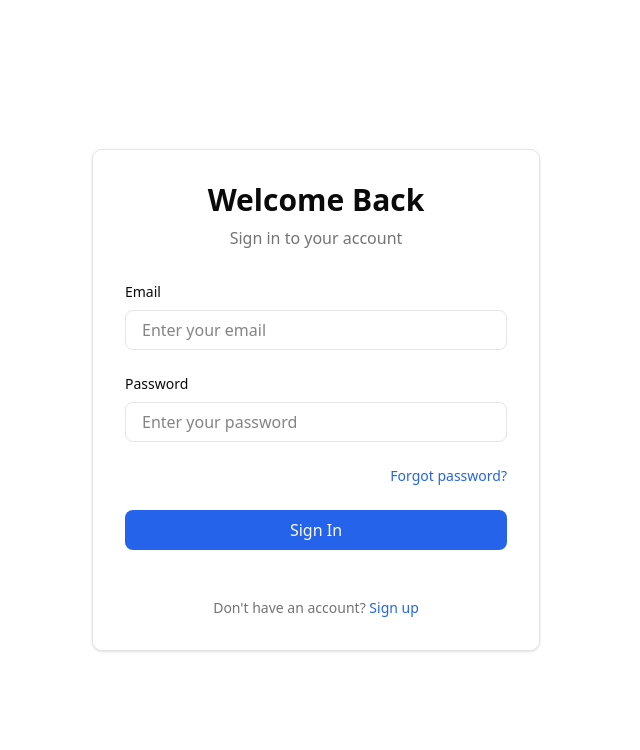
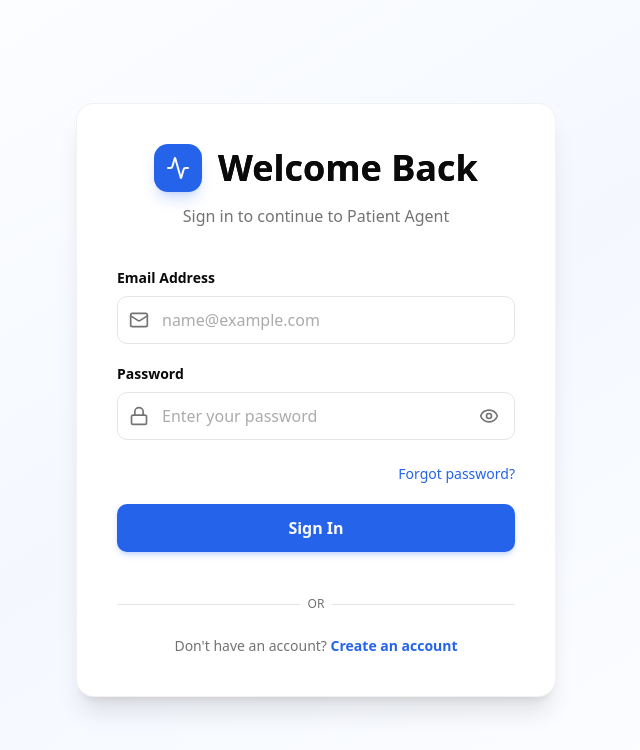
Before and after one commit to zubairkofficial/patient-agent-frontend, a React (Vite) app: page /login in a window 1280 px wide. Shown: the top 750 px of the page, without its empty margins (324-964 px from the left). Built offline with nearby package versions, Linux system fonts and the light colour scheme.

Commit message:
design the ui of login page and added the routes also #6

```diff
--- a/src/pages/login/login.tsx
+++ b/src/pages/login/login.tsx
@@ -1,5 +1,6 @@
 import { useState } from "react"
 import { useNavigate, Link } from "react-router-dom"
+import { Mail, Lock, Activity, Eye, EyeOff } from "lucide-react"
 import { cn } from "@/lib/utils"
 
 const Login = () => {
@@ -13,6 +14,7 @@ const Login = () => {
     password: ""
   })
   const [isSubmitting, setIsSubmitting] = useState(false)
+  const [showPassword, setShowPassword] = useState(false)
 
   const validateEmail = (email: string): boolean => {
     const emailRegex = /^[^\s@]+@[^\s@]+\.[^\s@]+$/
@@ -96,23 +98,38 @@ const Login = () => {
   }
 
   return (
-    <div className="flex items-center justify-center min-h-screen w-screen bg-background">
-      <div className="w-full max-w-md mx-auto">
-        <div className="bg-card border border-border rounded-lg shadow-sm p-8">
-          <div className="mb-8 text-center">
-            <h1 className="text-3xl font-bold text-foreground mb-2">Welcome Back</h1>
-            <p className="text-muted-foreground">Sign in to your account</p>
+    <div className="flex items-center justify-center min-h-screen w-screen bg-gradient-to-br from-background via-primary/5 to-background">
+      <div className="w-full max-w-lg mx-auto px-4">
+        <div className="bg-card border border-border/50 rounded-2xl shadow-xl p-8 md:p-10 backdrop-blur-sm">
+          {/* Logo and Header */}
+          <div className="mb-10">
+            <div className="flex items-center justify-center gap-4 mb-3">
+              <div className="w-12 h-12 bg-primary rounded-xl flex items-center justify-center shadow-lg shadow-primary/20">
+                <Activity className="h-6 w-6 text-primary-foreground" />
+              </div>
+              <h1 className="text-3xl md:text-4xl font-bold text-foreground bg-gradient-to-r from-foreground to-foreground/80 bg-clip-text">
+                Welcome Back
+              </h1>
+            </div>
+            <p className="text-muted-foreground text-base text-center">Sign in to continue to Patient Agent</p>
           </div>
 
-          <form onSubmit={handleSubmit} className="space-y-6">
+          <form onSubmit={handleSubmit} className="space-y-5">
             {/* Email Field */}
-            <div>
+            <div className="space-y-2">
               <label
                 htmlFor="email"
-                className="block text-sm font-medium text-foreground mb-2"
+                className="block text-sm font-semibold text-foreground"
               >
-                Email
+                Email Address
               </label>
+              <div className="relative">
+                <div className="absolute left-3 top-1/2 -translate-y-1/2">
+                  <Mail className={cn(
+                    "h-5 w-5 transition-colors duration-200",
+                    errors.email ? "text-destructive" : "text-muted-foreground"
+                  )} />
+                </div>
                 <input
                   type="email"
                   id="email"
@@ -121,55 +138,82 @@ const Login = () => {
                   onChange={handleChange}
                   onBlur={handleBlur}
                   className={cn(
-                  "w-full h-10 px-4 rounded-md border bg-background text-foreground",
-                  "focus:outline-none focus:ring-2 focus:ring-primary focus:ring-offset-2",
-                  "transition-all duration-200",
+                    "w-full h-12 pl-11 pr-4 rounded-lg border bg-background text-foreground",
+                    "focus:outline-none focus:ring-2 focus:ring-primary/50 focus:border-primary",
+                    "transition-all duration-200 placeholder:text-muted-foreground/60",
                     errors.email
-                    ? "border-destructive focus:ring-destructive"
-                    : "border-input"
+                      ? "border-destructive focus:ring-destructive/50 focus:border-destructive"
+                      : "border-input hover:border-primary/30"
                   )}
-                placeholder="Enter your email"
+                  placeholder="name@example.com"
                 />
+              </div>
               {errors.email && (
-                <p className="mt-1 text-sm text-destructive">{errors.email}</p>
+                <p className="text-sm text-destructive flex items-center gap-1 mt-1">
+                  <span className="text-xs">•</span>
+                  {errors.email}
+                </p>
               )}
             </div>
 
             {/* Password Field */}
-            <div>
+            <div className="space-y-2">
               <label
                 htmlFor="password"
-                className="block text-sm font-medium text-foreground mb-2"
+                className="block text-sm font-semibold text-foreground"
               >
                 Password
               </label>
+              <div className="relative">
+                <div className="absolute left-3 top-1/2 -translate-y-1/2">
+                  <Lock className={cn(
+                    "h-5 w-5 transition-colors duration-200",
+                    errors.password ? "text-destructive" : "text-muted-foreground"
+                  )} />
+                </div>
                 <input
-                type="password"
+                  type={showPassword ? "text" : "password"}
                   id="password"
                   name="password"
                   value={formData.password}
                   onChange={handleChange}
                   onBlur={handleBlur}
                   className={cn(
-                  "w-full h-10 px-4 rounded-md border bg-background text-foreground",
-                  "focus:outline-none focus:ring-2 focus:ring-primary focus:ring-offset-2",
-                  "transition-all duration-200",
+                    "w-full h-12 pl-11 pr-12 rounded-lg border bg-background text-foreground",
+                    "focus:outline-none focus:ring-2 focus:ring-primary/50 focus:border-primary",
+                    "transition-all duration-200 placeholder:text-muted-foreground/60",
                     errors.password
-                    ? "border-destructive focus:ring-destructive"
-                    : "border-input"
+                      ? "border-destructive focus:ring-destructive/50 focus:border-destructive"
+                      : "border-input hover:border-primary/30"
                   )}
                   placeholder="Enter your password"
                 />
+                <button
+                  type="button"
+                  onClick={() => setShowPassword(!showPassword)}
+                  className="absolute right-3 top-1/2 -translate-y-1/2 text-muted-foreground hover:text-foreground transition-colors duration-200 p-1"
+                  tabIndex={-1}
+                >
+                  {showPassword ? (
+                    <EyeOff className="h-5 w-5" />
+                  ) : (
+                    <Eye className="h-5 w-5" />
+                  )}
+                </button>
+              </div>
               {errors.password && (
-                <p className="mt-1 text-sm text-destructive">{errors.password}</p>
+                <p className="text-sm text-destructive flex items-center gap-1 mt-1">
+                  <span className="text-xs">•</span>
+                  {errors.password}
+                </p>
               )}
             </div>
 
             {/* Forgot Password Link */}
-            <div className="flex justify-end">
+            <div className="flex justify-end pt-1">
               <Link
                 to="/forgot-password"
-                className="text-sm text-primary hover:text-primary/80 transition-colors duration-200"
+                className="text-sm font-medium text-primary hover:text-primary/80 transition-colors duration-200 hover:underline underline-offset-2"
               >
                 Forgot password?
               </Link>
@@ -180,22 +224,43 @@ const Login = () => {
               type="submit"
               disabled={isSubmitting}
               className={cn(
-                "w-[100%] h-10 px-4 rounded-md font-medium transition-all duration-200 cursor-pointer outline-none focus-visible:ring-2 focus-visible:ring-offset-2 disabled:opacity-50 disabled:cursor-not-allowed",
-                "bg-primary text-primary-foreground hover:bg-primary/80 focus-visible:ring-primary"
+                "w-full h-12 rounded-lg font-semibold text-base transition-all duration-200",
+                "outline-none focus-visible:ring-2 focus-visible:ring-primary focus-visible:ring-offset-2",
+                "disabled:opacity-50 disabled:cursor-not-allowed disabled:hover:bg-primary",
+                "bg-primary text-primary-foreground hover:bg-primary/90",
+                "shadow-md hover:shadow-lg shadow-primary/20 hover:shadow-primary/30",
+                "transform hover:scale-[1.01] active:scale-[0.99]"
               )}
             >
-              {isSubmitting ? "Signing in..." : "Sign In"}
+              {isSubmitting ? (
+                <span className="flex items-center justify-center gap-2">
+                  <span className="w-4 h-4 border-2 border-primary-foreground/30 border-t-primary-foreground rounded-full animate-spin" />
+                  Signing in...
+                </span>
+              ) : (
+                "Sign In"
+              )}
             </button>
 
+            {/* Divider */}
+            <div className="relative my-6">
+              <div className="absolute inset-0 flex items-center">
+                <div className="w-full border-t border-border"></div>
+              </div>
+              <div className="relative flex justify-center text-xs uppercase">
+                <span className="bg-card px-2 text-muted-foreground">Or</span>
+              </div>
+            </div>
+
             {/* Sign Up Link */}
-            <div className="text-center mt-6">
+            <div className="text-center">
               <p className="text-sm text-muted-foreground">
                 Don't have an account?{" "}
                 <Link
                   to="/signup"
-                  className="text-primary font-medium hover:text-primary/80 transition-colors duration-200"
+                  className="font-semibold text-primary hover:text-primary/80 transition-colors duration-200 hover:underline underline-offset-2"
                 >
-                  Sign up
+                  Create an account
                 </Link>
               </p>
             </div>
```
Lines whose indentation alone changed are shown as unchanged.
